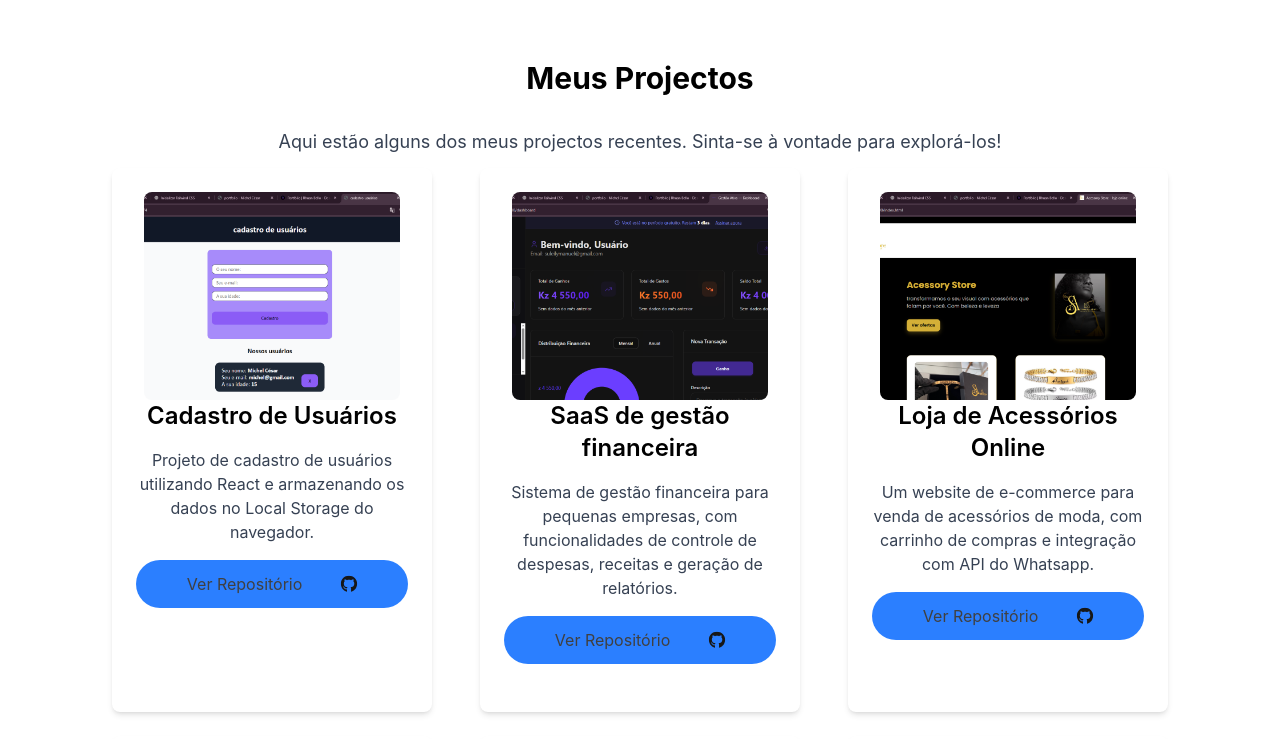
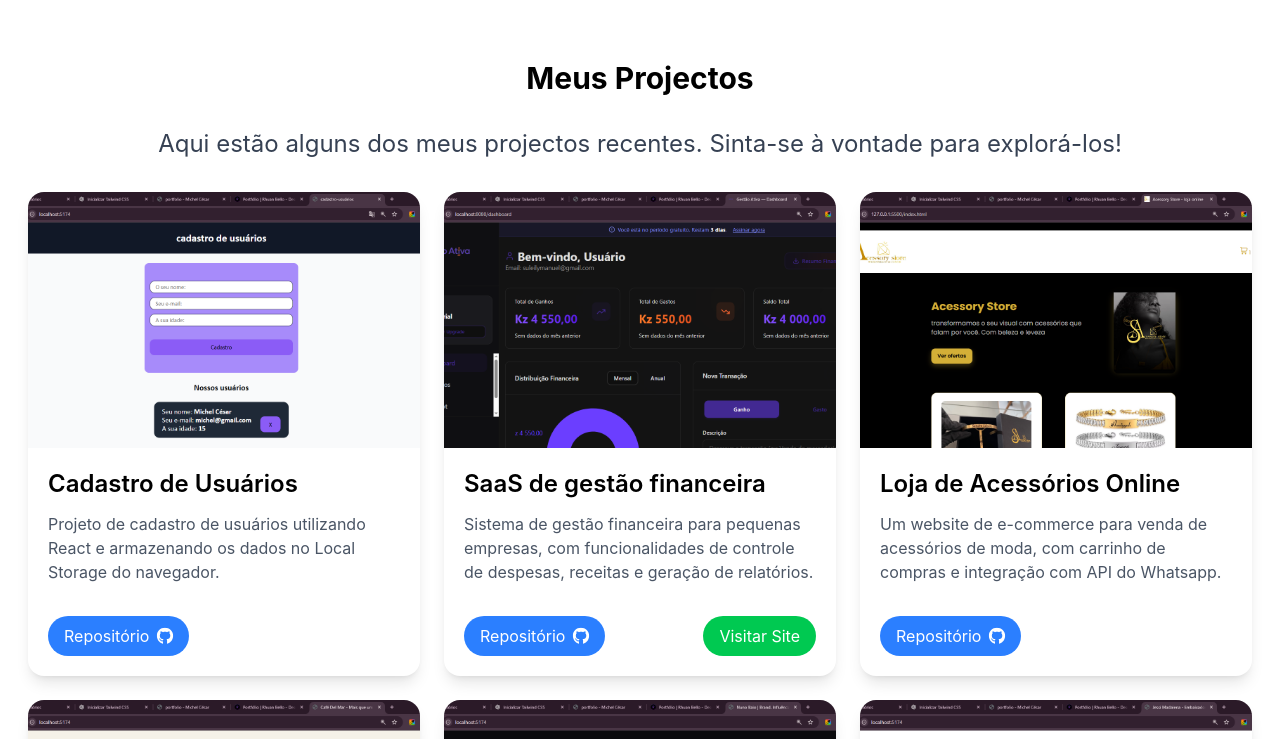
Before and after one commit to Devmichel15/portfolio-michel-cesar, a React (Vite) app: page / in a window 1280 px wide. Shown: the part 1320-2059 px from the top of the page. Built offline with nearby package versions, Linux system fonts and the light colour scheme.

Commit message:
adicionando alguns projetos mais

```diff
--- a/src/data.js
+++ b/src/data.js
@@ -1,10 +1,10 @@
-
 import { FaGithub } from "react-icons/fa";
 import { SiVercel, SiNetlify, SiRender } from "react-icons/si";
 import { FaNodeJs, FaCode } from "react-icons/fa";
 import { SiExpress, SiFirebase, SiMongodb, SiPrisma } from "react-icons/si";
 import { FaHtml5, FaCss3Alt, FaJsSquare, FaReact } from "react-icons/fa";
 import { SiTailwindcss, SiFramer } from "react-icons/si";
+import { link } from "motion/react-client";
 
 export const projects = [
   {
@@ -13,7 +13,7 @@ export const projects = [
     image: "/project1.png",
     description:
       "Projeto de cadastro de usuários utilizando React e armazenando os dados no Local Storage do navegador.",
-    link: "https://github.com/Devmichel15/cadastro-de-users",
+    repo: "https://github.com/Devmichel15/cadastro-de-users",
     techs: ["React", "JavaScript", "Tailwind CSS"],
   },
 
@@ -23,7 +23,8 @@ export const projects = [
     image: "/project3.png",
     description:
       "Sistema de gestão financeira para pequenas empresas, com funcionalidades de controle de despesas, receitas e geração de relatórios.",
-    link: "https://github.com/Devmichel15/gestao-ativa-app",
+    repo: "https://github.com/Devmichel15/gestao-ativa-app",
+    link: "https://gestao-ativa-app.onrender.com",
     techs: ["React", "Node.js", "Firebase", "Tailwind CSS"],
   },
 
@@ -33,7 +34,7 @@ export const projects = [
     image: "/project2.png",
     description:
       "Um website de e-commerce para venda de acessórios de moda, com carrinho de compras e integração com API do Whatsapp.",
-    link: "https://github.com/Devmichel15/Acessory-Store",
+    repo: "https://github.com/Devmichel15/Acessory-Store",
     techs: ["HTML", "JavaScript", "CSS"],
   },
 
@@ -43,7 +44,7 @@ export const projects = [
     image: "/project4.png",
     description:
       "Landing page para o restaurante Café Del Mar, com informações sobre cardápio e localização.",
-    link: "https://github.com/Devmichel15/site-del-mar",
+    repo: "https://github.com/Devmichel15/site-del-mar",
     techs: ["React", "JavaScript", "Tailwind CSS"],
   },
 
@@ -53,7 +54,7 @@ export const projects = [
     image: "/project6.png",
     description:
       "Landing page para o influencer Nuno Baio, com informações sobre seus serviços e contato.",
-    link: "https://github.com/Devmichel15/website-nuno-baio",
+    repo: "https://github.com/Devmichel15/website-nuno-baio",
     techs: ["React", "JavaScript", "Tailwind CSS"],
   },
 
@@ -63,9 +64,31 @@ export const projects = [
     image: "/project5.png",
     description:
       "Landing page para a influencer Jessi Madalena, com informações sobre seus serviços e contato.",
-      link: "https://github.com/Devmichel15/site-jessi",
+    repo: "https://github.com/Devmichel15/site-jessi",
     techs: ["React", "JavaScript", "Tailwind CSS"],
   },
+
+  {
+    id: 7,
+    name: "Biografia - Prodígio",
+    image: "/project7.png",
+    description:
+      "Website biográfico para o artista Prodígio, apresentando sua carreira e obras.",
+    repo: "https://github.com/Devmichel15/site-prodigio",
+    link: "https://site-prodigio.onrender.com",
+    techs: ["React", "JavaScript", "Tailwind CSS"],
+  },
+
+  {
+    id: 8,
+    name: "website para Dona Flor",
+    image: "/project8.png",
+    description:
+      "Website para a Dona Flor, apresentando seus serviços e informações de contato.",
+    repo: "https://github.com/Devmichel15/Dona-Flor",
+    link: "https://dona-flor.onrender.com",
+    techs: ["React", "JavaScript", "Tailwind CSS"],
+  }
 ];
 
 export const skillsFrontend = [
@@ -112,7 +135,6 @@ export const skillsFrontend = [
     color: "text-pink-500",
   },
 ];
-
 
 export const skillsBackend = [
   {
--- a/src/sections/Hero.jsx
+++ b/src/sections/Hero.jsx
@@ -9,7 +9,7 @@ function Hero() {
 
       <div className="h-full w-full bg-[url('/bg-hero.jpg')] bg-cover bg-center bg-no-repeat flex flex-col items-center justify-center text-center px-4 sm:px-6 lg:px-12">
         <motion.h1
-          initial={{ opacity: 0, y: 20 }}
+          initial={{ opacity: 0, y: -20 }}
           animate={{ opacity: 1, y: 0 }}
           transition={{ duration: 0.5, delay: 0.5 }}
           className="text-3xl sm:text-4xl md:text-5xl lg:text-6xl font-bold mb-4"
--- a/src/sections/Projects.jsx
+++ b/src/sections/Projects.jsx
@@ -1,6 +1,6 @@
 import { projects } from "../data";
 import { FaGithub } from "react-icons/fa6";
-import { motion } from "motion/react"
+import { motion } from "motion/react";
 
 function Projects() {
   return (
@@ -16,30 +16,56 @@ function Projects() {
       >
         Meus Projectos
       </motion.h2>
-      <p className="text-lg text-gray-700">
+      <p className=" text-gray-700 mb-8 text-2xl">
         Aqui estão alguns dos meus projectos recentes. Sinta-se à vontade para
         explorá-los!
       </p>
-
-      <div className="grid gap-6 sm:grid-cols-2 md:grid-cols-3">
+      <div className="grid gap-6 sm:grid-cols-2 md:grid-cols-3 px-3">
         {projects.map((project) => (
           <motion.div
-              initial={{ opacity: 0, x: 20 }}
-              whileInView={{ opacity: 1, x: 0 }}
-              transition={{ transition: 0.5, delay: 0.5, ease: "easeInOut" }}
             key={project.id}
-            className="w-full h-full max-w-80 text-center bg-white rounded-lg shadow-md p-6 m-3 flex flex-col items-center hover:scale-105 transition-all duraction-300 ease-in-out"
+            initial={{ opacity: 0, x: 20 }}
+            whileInView={{ opacity: 1, x: 0 }}
+            transition={{ duration: 0.5, delay: 0.2, ease: "easeInOut" }}
+            className="bg-white rounded-2xl shadow-lg overflow-hidden flex flex-col hover:scale-105 transition-transform duration-300 ease-in-out"
           >
-            <div>
-                <img className="w-64 h-52 rounded-lg object-cover object-center" src={project.image} alt={project.name} />
+            {/* Imagem do projeto */}
+            <div className="w-full h-64 overflow-hidden">
+              <img
+                src={project.image}
+                alt={project.name}
+                className="w-full h-full object-cover object-center transition-transform duration-300 ease-in-out hover:scale-110"
+              />
             </div>
-            <div>
-              <h3 className="text-2xl font-semibold mb-4">{project.name}</h3>
-              <p className="text-gray-700 mb-4">{project.description}</p>
-              <a href={project.link} target="_blank" className="bg-blue-500 text-neutral-700 rounded-3xl p-3 hover:underline flex items-center justify-evenly">
-                Ver Repositório {""}
-                {""}<FaGithub className="text-neutral-900 font-bold scale-105"/>
-              </a>
+
+            {/* Conteúdo */}
+            <div className="p-5 flex flex-col flex-1 justify-between">
+              <div>
+                <h3 className="text-2xl font-semibold mb-3">{project.name}</h3>
+                <p className="text-gray-600 mb-4 text-sm sm:text-base">
+                  {project.description}
+                </p>
+              </div>
+
+              {/* Links */}
+              <div className="flex flex-col sm:flex-row sm:justify-between gap-3 mt-4">
+                <a
+                  href={project.repo}
+                  target="_blank"
+                  className="flex items-center justify-center gap-2 bg-blue-500 text-white rounded-full px-4 py-2 hover:bg-blue-600 transition"
+                >
+                  Repositório <FaGithub className="scale-105" />
+                </a>
+                {project.link && (
+                  <a
+                    href={project.link}
+                    target="_blank"
+                    className="flex items-center justify-center bg-green-500 text-white rounded-full px-4 py-2 hover:bg-green-600 transition"
+                  >
+                    Visitar Site
+                  </a>
+                )}
+              </div>
             </div>
           </motion.div>
         ))}
```
Also changed, not shown: public/project7.png (added), public/project8.png (added). Lines whose indentation alone changed are shown as unchanged.
